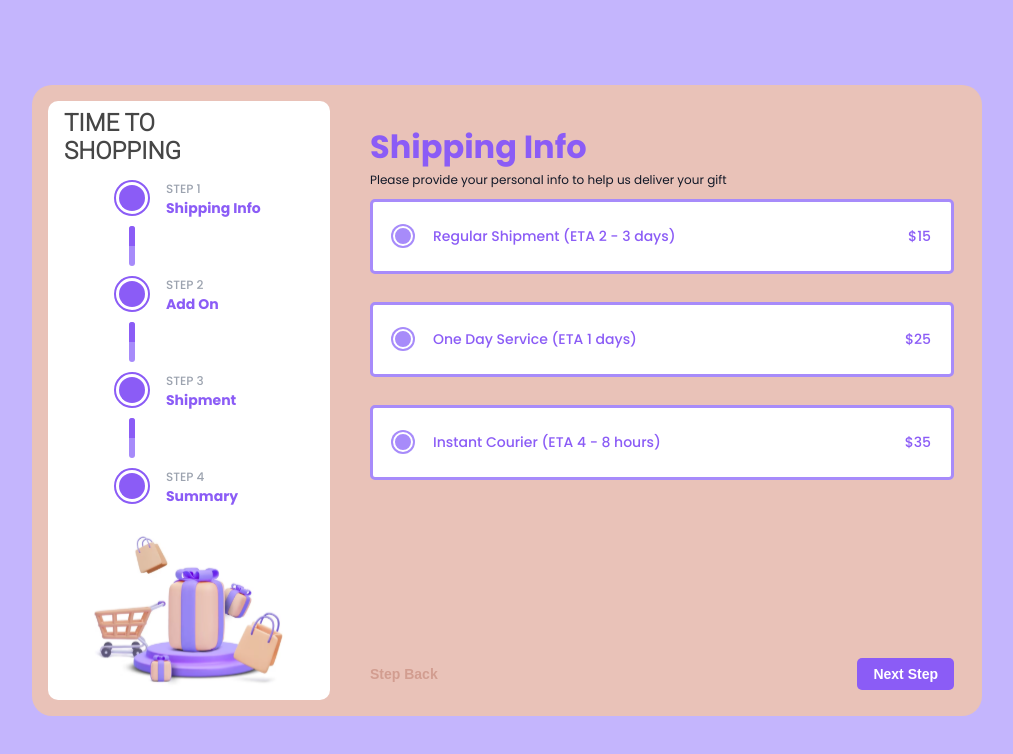
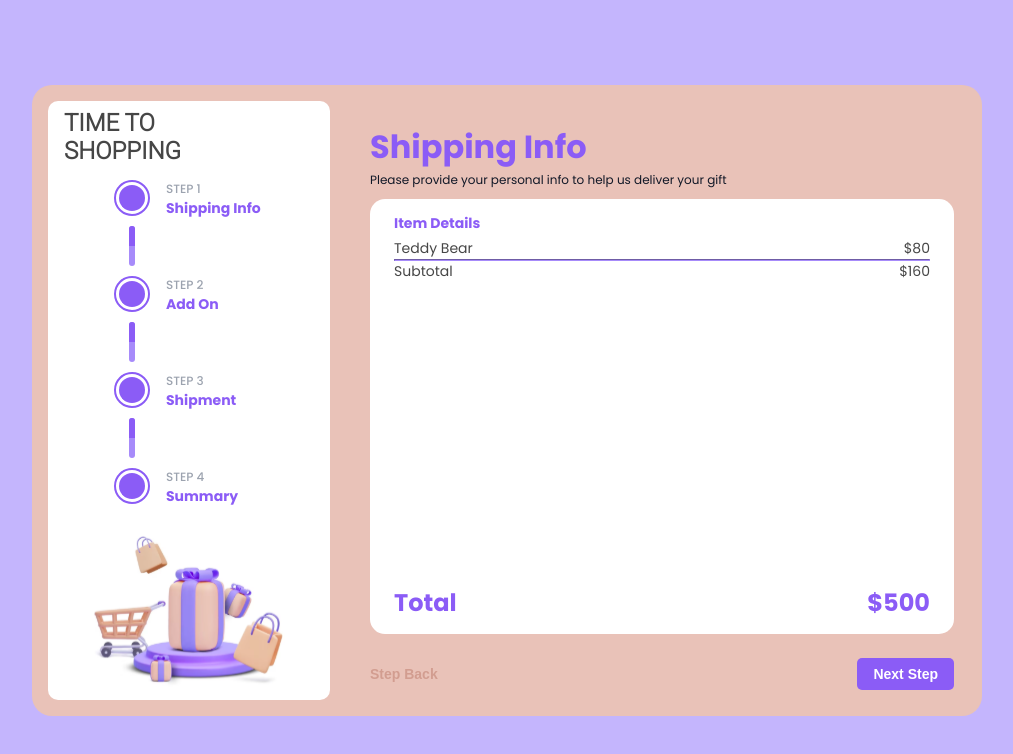
Before and after one commit to naufalzs/gift-shipping-form, a Next.js app: page / in a window 1280 px wide. Shown: the top 754 px of the page, without its empty margins (133-1146 px from the left). Built offline with nearby package versions, Linux system fonts and the light colour scheme.

Commit message:
feat: add form step four UI

```diff
--- a/src/app/globals.sass
+++ b/src/app/globals.sass
@@ -169,6 +169,15 @@ body
     display: flex
     flex-direction: column
     row-gap: 28px
+  &--step-4
+    margin-bottom: 24px
+    flex: 1 0 auto
+    display: flex
+    flex-direction: column
+    justify-content: space-between
+    border-radius: 15px
+    padding: 14px 24px
+    background-color: #fff
 
 .gift-card__wrapper
   grid-column: span 2
@@ -273,6 +282,36 @@ input[type=radio]
       background-color: $color-primary
       box-shadow: 0 0 0 2px $color-primary
 
+.summary
+  &__container
+    height: 100%
+    display: flex
+    flex-direction: column
+    justify-content: space-between
+    border-radius: 15px
+    background-color: #fff
+  &__item
+    color: $color-gray-dark
+  &__total
+    display: flex
+    justify-content: space-between
+    font-size: 24px
+    font-weight: 700
+
+.item
+  &__title
+    margin-bottom: 4px
+    color: $color-primary
+    font-size: 14px
+    font-weight: 700
+  &__details,
+  &__subtotal
+    display: flex
+    justify-content: space-between
+    font-size: 14px
+  &__divider
+    border-color: $color-secondary
+
 @media screen and (max-width: 768px)
   .container
     align-items: flex-start
@@ -372,6 +411,8 @@ input[type=radio]
       gap: 5px 20px
     &--step-3
       row-gap: 18px
+    &--step-4
+      padding: 9px 12px
 
   .gift-card__wrapper
     margin: 15px 0 0
@@ -390,3 +431,7 @@ input[type=radio]
   .shipment-info
     &__title
       font-size: 12px
+
+  .summary
+    &__total
+      font-size: 20px
--- a/src/app/page.js
+++ b/src/app/page.js
@@ -173,7 +173,7 @@ export default function Home() {
                 />
               </label>
             </form> */}
-            <form className="form__input form__input--step-3" id="form-step-3">
+            {/* <form className="form__input form__input--step-3" id="form-step-3">
               <div>
                 <input
                   type="radio"
@@ -231,6 +231,26 @@ export default function Home() {
                   </div>
                 </label>
               </div>
+            </form> */}
+            <form className="form__input form__input--step-4" id="form-step-4">
+              <div className="summary__container">
+                <div className="summary__item">
+                  <div className="item__title">Item Details</div>
+                  <div className="item__details">
+                    <div className="details__title">Teddy Bear</div>
+                    <div className="details__price">$80</div>
+                  </div>
+                  <hr className="item__divider"></hr>
+                  <div className="item__subtotal">
+                    <div className="subtotal__title">Subtotal</div>
+                    <div className="subtotal__price">$160</div>
+                  </div>
+                </div>
+                <div className="summary__total">
+                  <div className="total__title">Total</div>
+                  <div className="total__price">$500</div>
+                </div>
+              </div>
             </form>
           </div>
           <div className="btn-container">
```
